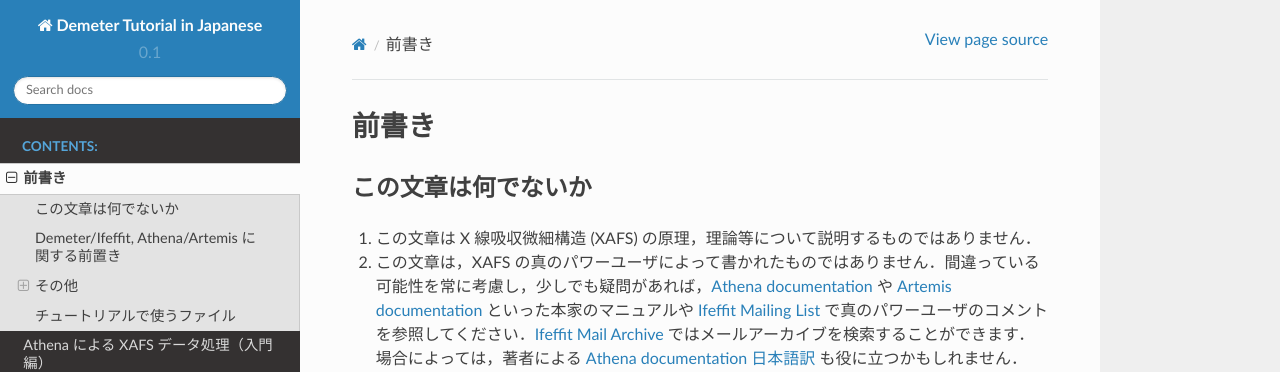
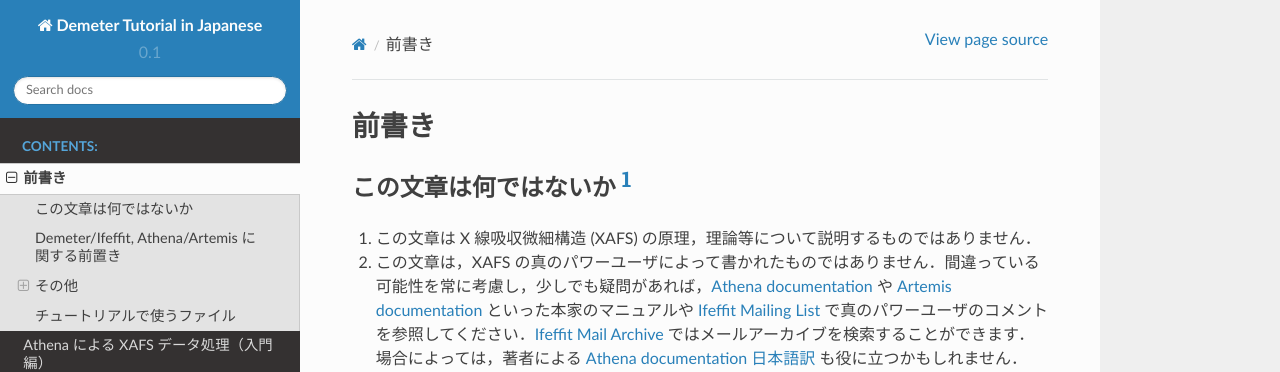
Before and after one commit to roentgenium/DemeterTutorialJa, a Sphinx documentation site: the page built from source/preface.rst, in a window 1280 px wide and 900 px high. Shown: the top 372 px of the window. Built offline with Sphinx 7.4.7 and the Read the Docs theme 2.0.0, drawn with Linux system fonts in a browser that asks for light colours; some of the changed text lies outside the part shown.

Commit message:
What this it not

```diff
--- a/source/conf.py
+++ b/source/conf.py
@@ -41,7 +41,7 @@ templates_path = ['_templates']
 # source_suffix = '.rst'
 source_suffix = ['.rst', '.md']
 source_parsers = {
-    '.md' : 'recommonmark.parser.CommonMarkParser'
+    # '.md' : 'recommonmark.parser.CommonMarkParser'
 }
 
 # The master toctree document.
--- a/source/preface.rst
+++ b/source/preface.rst
@@ -1,8 +1,8 @@
 前書き
 ======
 
-この文章は何でないか
---------------------
+この文章は何ではないか [#]_
+---------------------------
 
 1. この文章は X 線吸収微細構造 (XAFS) の原理，理論等について説明するものではありません．
 2. この文章は，XAFS の真のパワーユーザによって書かれたものではありません．間違っている可能性を常に考慮し，少しでも疑問があれば，`Athena documentation <https://bruceravel.github.io/demeter/documents/Athena/index.html>`__  や `Artemis documentation <https://bruceravel.github.io/demeter/documents/Artemis/index.html>`__ といった本家のマニュアルや `Ifeffit Mailing List <http://cars9.uchicago.edu/mailman/listinfo/ifeffit/>`_ で真のパワーユーザのコメントを参照してください．`Ifeffit Mail Archive <http://www.mail-archive.com/ifeffit@millenia.cars.aps.anl.gov/>`__ ではメールアーカイブを検索することができます．場合によっては，著者による `Athena documentation 日本語訳 <http://www.moleng.kyoto-u.ac.jp/~moleng_04/asakura/ja/others/aug/index.html>`__ も役に立つかもしれません．
@@ -47,3 +47,5 @@ Ifeffit という言葉で示される1つ目のものは "Interactive feffit"
 ----------------------------
 
 :download:`170918_sample.zip <_static/170918_sample.zip>`
+
+.. [#] `Wikipedia:ウィキペディアは何ではないか <https://ja.wikipedia.org/wiki/Wikipedia:%E3%82%A6%E3%82%A3%E3%82%AD%E3%83%9A%E3%83%87%E3%82%A3%E3%82%A2%E3%81%AF%E4%BD%95%E3%81%A7%E3%81%AF%E3%81%AA%E3%81%84%E3%81%8B>`_
```
